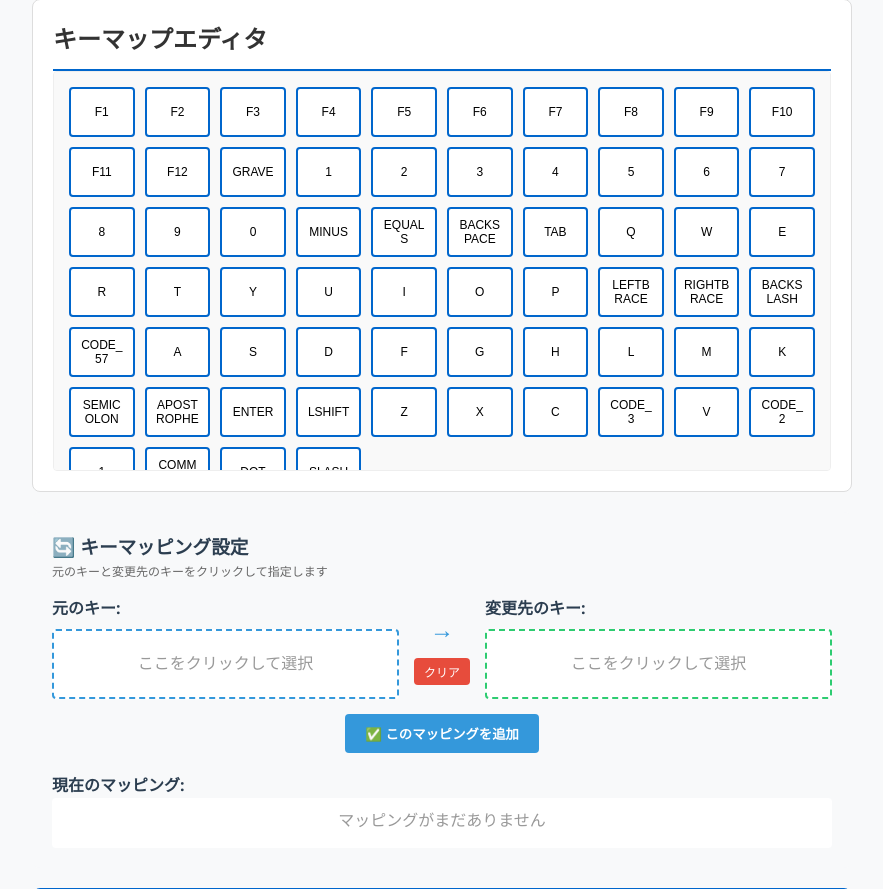
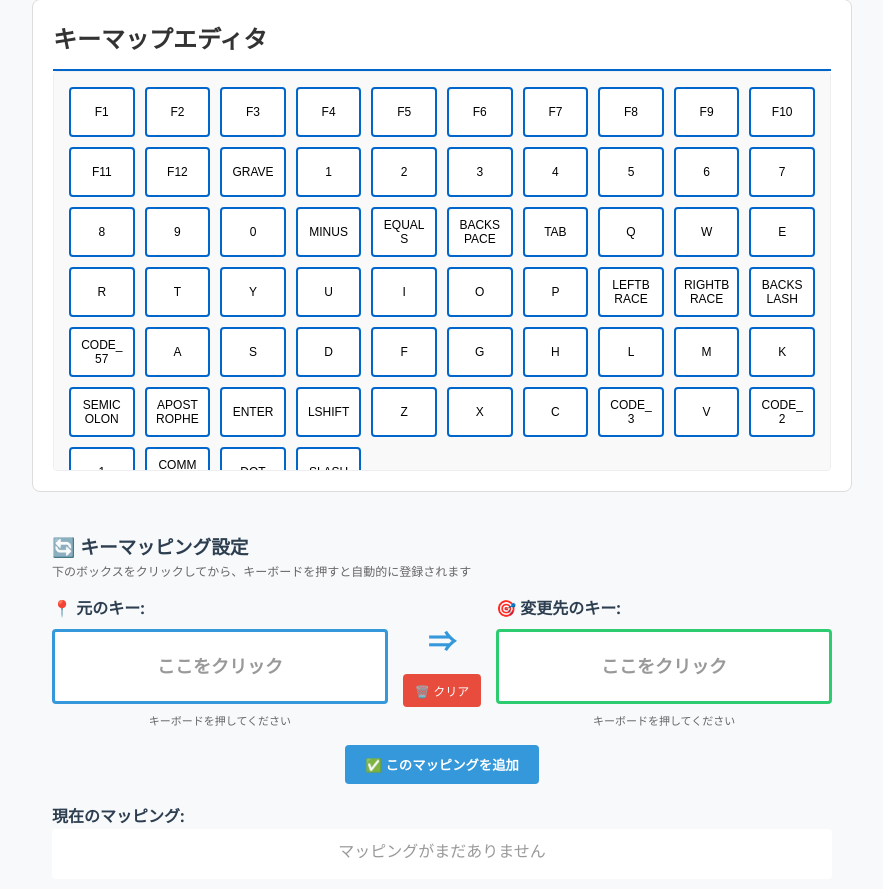
Before and after one commit to FreenaKeys/typinger-web-port, a Flask app: page /editor in a window 1280 px wide. Shown: the part 653-1542 px from the top of the page, without its empty margins (198-1081 px from the left). Run offline with Flask 3, Linux system fonts and the light colour scheme.

Commit message:
some problem fix()

```diff
--- a/typinger-web/static/js/keymap_editor.js
+++ b/typinger-web/static/js/keymap_editor.js
@@ -101,37 +101,77 @@ class KeymapEditor {
         });
 
         // ========== キーマッピング設定 ==========
+        let mappingMode = null; // 'source' または 'target'
+        let sourceKeyValue = null;
+        let targetKeyValue = null;
+
         // 元のキー選択
         document.getElementById('source-key-display').addEventListener('click', () => {
-            document.getElementById('source-key-options').style.display =
-                document.getElementById('source-key-options').style.display === 'none' ? 'block' : 'none';
+            console.log('📍 Waiting for source key input...');
+            document.getElementById('source-key-display').style.background = '#fff3cd';
+            document.getElementById('source-key-display').style.borderColor = '#ffc107';
+            document.getElementById('source-key-display').innerHTML = '<span style="color: #ff6b6b; font-weight: bold;">🔴 キー入力待機中...</span>';
+            mappingMode = 'source';
         });
 
         // 変更先のキー選択
         document.getElementById('target-key-display').addEventListener('click', () => {
-            document.getElementById('target-key-options').style.display =
-                document.getElementById('target-key-options').style.display === 'none' ? 'block' : 'none';
+            console.log('🎯 Waiting for target key input...');
+            document.getElementById('target-key-display').style.background = '#d4edda';
+            document.getElementById('target-key-display').style.borderColor = '#28a745';
+            document.getElementById('target-key-display').innerHTML = '<span style="color: #28a745; font-weight: bold;">🟢 キー入力待機中...</span>';
+            mappingMode = 'target';
         });
+
+        // グローバルキーボードリスナー
+        document.addEventListener('keydown', (e) => {
+            if (!mappingMode) return;
+
+            e.preventDefault();
+            const keyName = e.key || 'Unknown';
+            const keyCode = e.keyCode || e.which;
+
+            console.log(`⌨️ Key pressed in ${mappingMode} mode:`, keyName, `(code: ${keyCode})`);
+
+            if (mappingMode === 'source') {
+                sourceKeyValue = keyName;
+                document.getElementById('source-key-display').style.background = 'white';
+                document.getElementById('source-key-display').style.borderColor = '#3498db';
+                document.getElementById('source-key-display').innerHTML = `<span>${keyName}</span>`;
+                console.log(`✅ Source key set: ${keyName}`);
+                mappingMode = null;
+            } else if (mappingMode === 'target') {
+                targetKeyValue = keyName;
+                document.getElementById('target-key-display').style.background = 'white';
+                document.getElementById('target-key-display').style.borderColor = '#2ecc71';
+                document.getElementById('target-key-display').innerHTML = `<span>${keyName}</span>`;
+                console.log(`✅ Target key set: ${keyName}`);
+                mappingMode = null;
+            }
+        }, true);
 
         // マッピング追加ボタン
         document.getElementById('btn-add-mapping').addEventListener('click', () => {
-            const sourceKey = document.getElementById('source-key-input').value.trim();
-            const targetKey = document.getElementById('target-key-input').value.trim();
-
-            if (!sourceKey || !targetKey) {
+            if (!sourceKeyValue || !targetKeyValue) {
                 this.showMessage('元のキーと変更先のキーを指定してください', 'error');
                 return;
             }
 
-            this.addMapping(sourceKey, targetKey);
+            this.addMapping(sourceKeyValue, targetKeyValue);
         });
 
         // クリアボタン
         document.getElementById('btn-clear-mapping').addEventListener('click', () => {
-            document.getElementById('source-key-display').innerHTML = '<span style="color: #999;">ここをクリックして選択</span>';
-            document.getElementById('target-key-display').innerHTML = '<span style="color: #999;">ここをクリックして選択</span>';
-            document.getElementById('source-key-input').value = '';
-            document.getElementById('target-key-input').value = '';
+            document.getElementById('source-key-display').style.background = 'white';
+            document.getElementById('source-key-display').style.borderColor = '#3498db';
+            document.getElementById('source-key-display').innerHTML = '<span style="color: #999;">ここをクリック</span>';
+            document.getElementById('target-key-display').style.background = 'white';
+            document.getElementById('target-key-display').style.borderColor = '#2ecc71';
+            document.getElementById('target-key-display').innerHTML = '<span style="color: #999;">ここをクリック</span>';
+            sourceKeyValue = null;
+            targetKeyValue = null;
+            mappingMode = null;
+            console.log('🗑️ Mapping cleared');
         });
     }
 
@@ -160,12 +200,14 @@ class KeymapEditor {
         mappingsList.appendChild(mappingItem);
 
         // フォームをクリア
-        document.getElementById('source-key-display').innerHTML = '<span style="color: #999;">ここをクリックして選択</span>';
-        document.getElementById('target-key-display').innerHTML = '<span style="color: #999;">ここをクリックして選択</span>';
-        document.getElementById('source-key-input').value = '';
-        document.getElementById('target-key-input').value = '';
-        document.getElementById('source-key-options').style.display = 'none';
-        document.getElementById('target-key-options').style.display = 'none';
+        sourceKeyValue = null;
+        targetKeyValue = null;
+        document.getElementById('source-key-display').style.background = 'white';
+        document.getElementById('source-key-display').style.borderColor = '#3498db';
+        document.getElementById('source-key-display').innerHTML = '<span style="color: #999;">ここをクリック</span>';
+        document.getElementById('target-key-display').style.background = 'white';
+        document.getElementById('target-key-display').style.borderColor = '#2ecc71';
+        document.getElementById('target-key-display').innerHTML = '<span style="color: #999;">ここをクリック</span>';
 
         this.showMessage(`✅ マッピングを追加しました: ${sourceKey} → ${targetKey}`, 'success');
     }
--- a/typinger-web/templates/index.html
+++ b/typinger-web/templates/index.html
@@ -15,6 +15,7 @@
                 <a href="/admin" class="header-link">📊 管理画面</a>
                 <a href="/editor" class="header-link">⌨️ キーマップ</a>
                 <a href="/scenario-writer" class="header-link">📝 シナリオ</a>
+                <a href="/typing" class="header-link">⌨️ タイピング</a>
             </div>
         </header>
 
--- a/typinger-web/templates/keymap_editor.html
+++ b/typinger-web/templates/keymap_editor.html
@@ -84,35 +84,31 @@
             <!-- キーマッピング設定パネル -->
             <div class="mapping-panel" style="background: #f8f9fa; padding: 20px; border-radius: 8px; margin: 20px 0;">
                 <h3>🔄 キーマッピング設定</h3>
-                <p style="font-size: 12px; color: #666; margin-bottom: 15px;">元のキーと変更先のキーをクリックして指定します</p>
+                <p style="font-size: 12px; color: #666; margin-bottom: 15px;">下のボックスをクリックしてから、キーボードを押すと自動的に登録されます</p>
 
                 <div style="display: grid; grid-template-columns: 1fr auto 1fr; gap: 15px; align-items: center;">
                     <!-- 元のキー選択 -->
                     <div>
-                        <label style="display: block; font-weight: bold; margin-bottom: 8px;">元のキー:</label>
-                        <div id="source-key-display" style="background: white; border: 2px dashed #3498db; padding: 20px; text-align: center; border-radius: 4px; min-height: 50px; display: flex; align-items: center; justify-content: center;">
-                            <span style="color: #999;">ここをクリックして選択</span>
+                        <label style="display: block; font-weight: bold; margin-bottom: 8px;">📍 元のキー:</label>
+                        <div id="source-key-display" style="background: white; border: 3px solid #3498db; padding: 20px; text-align: center; border-radius: 4px; min-height: 60px; display: flex; align-items: center; justify-content: center; cursor: pointer; font-weight: bold; font-size: 18px; transition: all 0.3s ease;">
+                            <span style="color: #999;">ここをクリック</span>
                         </div>
-                        <div id="source-key-options" style="margin-top: 10px; display: none;">
-                            <input type="text" id="source-key-input" placeholder="キー名を入力" style="width: 100%; padding: 8px; border: 1px solid #ddd; border-radius: 4px;">
-                        </div>
+                        <p style="font-size: 11px; color: #666; margin-top: 8px; text-align: center;">キーボードを押してください</p>
                     </div>
 
                     <!-- 矢印 -->
                     <div style="text-align: center;">
-                        <div style="font-size: 24px; font-weight: bold; color: #3498db;">→</div>
-                        <button id="btn-clear-mapping" style="margin-top: 10px; padding: 5px 10px; font-size: 12px; background: #e74c3c; color: white; border: none; border-radius: 4px; cursor: pointer;">クリア</button>
+                        <div style="font-size: 28px; font-weight: bold; color: #3498db;">⇒</div>
+                        <button id="btn-clear-mapping" style="margin-top: 10px; padding: 8px 12px; font-size: 12px; background: #e74c3c; color: white; border: none; border-radius: 4px; cursor: pointer;">🗑️ クリア</button>
                     </div>
 
                     <!-- 変更先のキー選択 -->
                     <div>
-                        <label style="display: block; font-weight: bold; margin-bottom: 8px;">変更先のキー:</label>
-                        <div id="target-key-display" style="background: white; border: 2px dashed #2ecc71; padding: 20px; text-align: center; border-radius: 4px; min-height: 50px; display: flex; align-items: center; justify-content: center;">
-                            <span style="color: #999;">ここをクリックして選択</span>
+                        <label style="display: block; font-weight: bold; margin-bottom: 8px;">🎯 変更先のキー:</label>
+                        <div id="target-key-display" style="background: white; border: 3px solid #2ecc71; padding: 20px; text-align: center; border-radius: 4px; min-height: 60px; display: flex; align-items: center; justify-content: center; cursor: pointer; font-weight: bold; font-size: 18px; transition: all 0.3s ease;">
+                            <span style="color: #999;">ここをクリック</span>
                         </div>
-                        <div id="target-key-options" style="margin-top: 10px; display: none;">
-                            <input type="text" id="target-key-input" placeholder="キー名を入力" style="width: 100%; padding: 8px; border: 1px solid #ddd; border-radius: 4px;">
-                        </div>
+                        <p style="font-size: 11px; color: #666; margin-top: 8px; text-align: center;">キーボードを押してください</p>
                     </div>
                 </div>
 
```
Also changed, not shown: typinger-web/templates/typing.html (+13 -4 lines).
